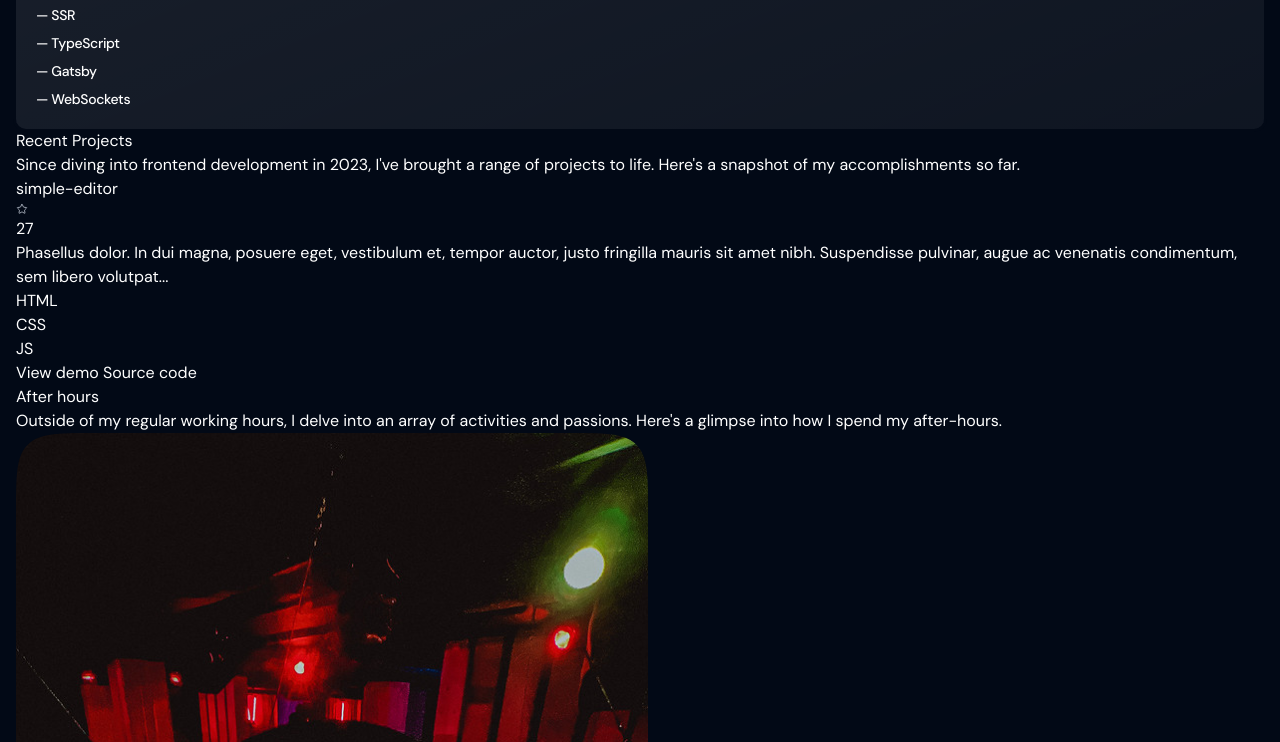
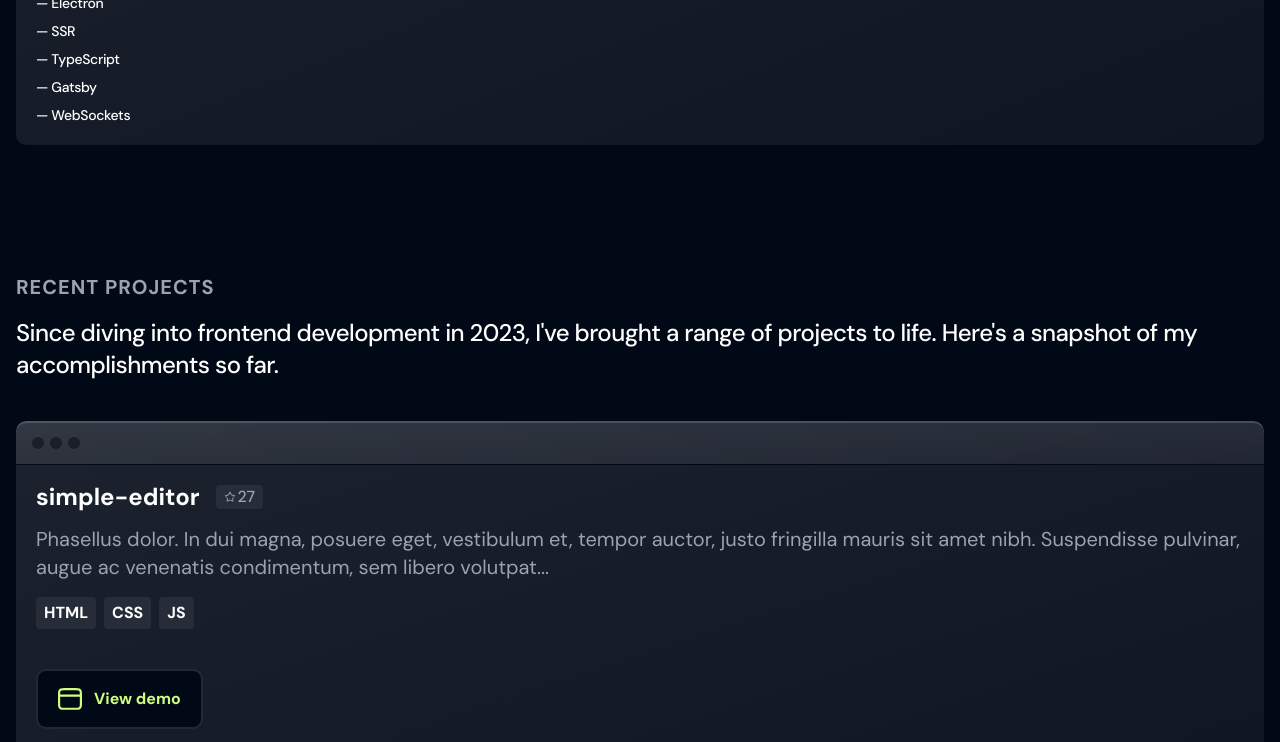
Before and after one commit to mariuszwuteefowicz/portfolio, a website built with Parcel: page src/index.html in a window 1280 px wide. Shown: the part 3346-4088 px from the top of the page. Built offline with nearby package versions, Linux system fonts and the light colour scheme; files whose address does not match are found by name.

Commit message:
add mobile styles for projects

```diff
--- a/src/index.html
+++ b/src/index.html
@@ -45,8 +45,8 @@
 
 
 
-            <section class="mx-auto max-w-wtf" id="skills">
-                <h2 class="text-gray-400 text-xl tracking-wider">MY SKILLS</h2>
+            <section class="mx-auto max-w-wtf mb-32" id="skills">
+                <h2 class="text-gray-400 text-xl tracking-wider font-bold mb-4">MY SKILLS</h2>
                 <p class="text-2xl font-medium tracking-tight mb-10">I've picked up some cool skills along the way, and I'm excited to share them with you. Check out what I can do below!</p>
 
             <div class="grid gap-4">
@@ -95,27 +95,50 @@
             </div>
             </section>
 
+
+
+
+
+
             <section class="mx-auto max-w-wtf" id="projects">
-                <h2>Recent Projects</h2>
-                <p>Since diving into frontend development in 2023, I've brought a range of projects to life. Here's a snapshot of my accomplishments so far.</p>
-                <article>
-                    <h3>simple-editor</h3><p><img src="images/small-star.svg" alt="" class="w-3 h-4">27</p>
-                    <p>Phasellus dolor. In dui magna, posuere eget, vestibulum et, tempor auctor, justo fringilla mauris sit amet nibh. Suspendisse pulvinar, augue ac venenatis condimentum, sem libero volutpat...</p>
-                    <ul>
-                        <li>
+                <h2 class="text-gray-400 text-xl tracking-wider font-bold mb-4 uppercase">Recent Projects</h2>
+                <p class="text-2xl font-medium tracking-tight mb-10">Since diving into frontend development in 2023, I've brought a range of projects to life. Here's a snapshot of my accomplishments so far.</p>
+                <div class="grid">
+                    <article class="rounded-wtf overflow-clip bg-gradient-to-br from-white/10 to-white/5">
+                        <div class="border-b border-bg h-11 p-4 gap-1.5 shadow-innerlight rounded-t-wtf flex bg-gradient-to-br from-white/10 to-white/5">
+                            <span class="w-3 h-3 block rounded-full bg-bg opacity-50"></span>
+                            <span class="w-3 h-3 block rounded-full bg-bg opacity-50"></span>
+                            <span class="w-3 h-3 block rounded-full bg-bg opacity-50"></span>
+                        </div>
+                        <div class="p-5">
+                            <header class="flex gap-4 items-center mb-4">
+                                <h3 class="text-2xl leading-none font-bold">simple-editor</h3>
+                                <p class="bg-gray-400/10 py-1 px-2 flex gap-0.5 items-center text-gray-400 font-medium leading-none rounded"><img src="images/small-star.svg" alt="" class="w-3 h-4">27</p>
+                            </header>
+                            <p class="text-gray-400 text-xl mb-4">Phasellus dolor. In dui magna, posuere eget, vestibulum et, tempor auctor, justo fringilla mauris sit amet nibh. Suspendisse pulvinar, augue ac venenatis condimentum, sem libero volutpat...</p>
+                            <ul class="flex gap-2 mb-10">
+                                <li class="bg-gray-400/10 py-1 px-2 rounded font-bold">
                                     HTML
                                 </li>
-                        <li>
+                                <li class="bg-gray-400/10 py-1 px-2 rounded font-bold">
                                     CSS
                                 </li>
-                        <li>
+                                <li class="bg-gray-400/10 py-1 px-2 rounded font-bold">
                                     JS
                                 </li>
                             </ul>
-                    <a href="#">View demo</a>
-                    <a href="#">Source code</a>
+                            <div class="flex flex-col gap-4 items-start">
+                            <a href="#" class="text-accent bg-bg flex gap-3 font-bold py-4 px-5 items-center rounded-[0.625rem] border-lightGray border-2"> <img src="images/demo-icon.svg" class="w-6 h-6" alt=""> View demo</a>
+                            <a href="#" class="text-accent bg-bg flex gap-3 font-bold py-4 px-5 items-center rounded-[0.625rem] border-lightGray border-2"> <img src="images/github-icon.svg" class="w-6 h-6" alt=""> Source code</a>
+                            </div>
+                        </div>
                     </article>
+                </div>
             </section>
+
+
+
+
 
             <section class="mx-auto max-w-wtf">
                 <h2>After hours</h2>
```
Also changed, not shown: src/images/demo-icon.svg (added), src/images/github-icon.svg (added). Lines whose indentation alone changed are shown as unchanged.
